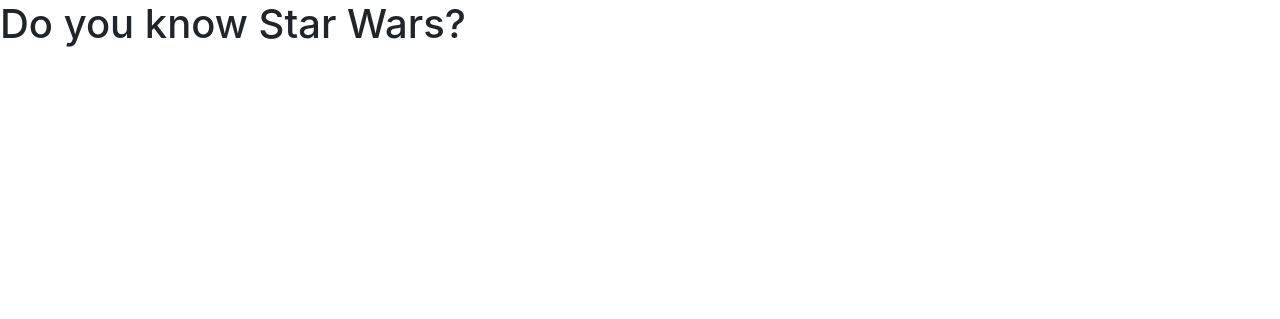
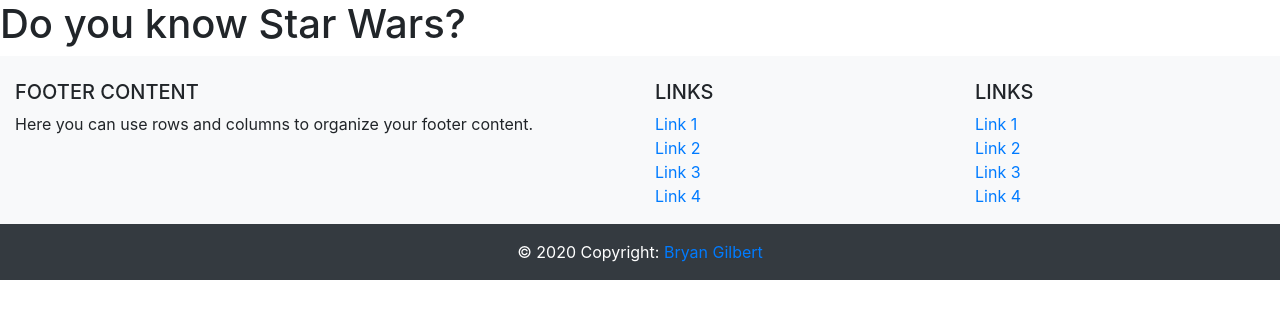
Before and after one commit to Defalt42/star-wars-app, a Flask app: page / in a window 1280 px wide. Shown: the part 56-375 px from the top of the page. Run offline with Flask 2, Linux system fonts and the light colour scheme; some libraries are stand-ins or nearby versions.

Commit message:
Create footer

```diff
--- a/starwarsapp/templates/base.html
+++ b/starwarsapp/templates/base.html
@@ -12,7 +12,7 @@
     </head>
     <body>
         <header>
-            <nav class="navbar navbar-expand-lg navbar-light bg-light">
+            <nav class="navbar sticky-top navbar-expand-lg navbar-light bg-light">
                 <a class="navbar-brand" href="#">Navbar</a>
                 <button class="navbar-toggler" type="button" data-toggle="collapse" data-target="#navbarNav"
                     aria-controls="navbarNav" aria-expanded="false" aria-label="Toggle navigation">
@@ -30,9 +30,72 @@
         <main>
             {% block content %}{% endblock %}
         </main>
-        <footer>
+        <!-- Footer -->
+        <footer class="page-footer font-small bg-light pt-4">
+            <!-- Footer Links -->
+            <div class="container-fluid text-center text-md-left">
+                <!-- Grid row -->
+                <div class="row">
+                    <!-- Grid column -->
+                    <div class="col-md-6 mt-md-0 mt-3">
+                        <!-- Content -->
+                        <h5 class="text-uppercase">Footer Content</h5>
+                        <p>Here you can use rows and columns to organize your footer content.</p>
+                    </div>
+                    <!-- Grid column -->
+                    <hr class="clearfix w-100 d-md-none pb-3">
+                    <!-- Grid column -->
+                    <div class="col-md-3 mb-md-0 mb-3">
+                        <!-- Links -->
+                        <h5 class="text-uppercase">Links</h5>
+                        <ul class="list-unstyled">
+                            <li>
+                                <a href="#!">Link 1</a>
+                            </li>
+                            <li>
+                                <a href="#!">Link 2</a>
+                            </li>
+                            <li>
+                                <a href="#!">Link 3</a>
+                            </li>
+                            <li>
+                                <a href="#!">Link 4</a>
+                            </li>
+                        </ul>
+                    </div>
+                    <!-- Grid column -->
 
+                    <!-- Grid column -->
+                    <div class="col-md-3 mb-md-0 mb-3">
+                        <!-- Links -->
+                        <h5 class="text-uppercase">Links</h5>
+                        <ul class="list-unstyled">
+                            <li>
+                                <a href="#!">Link 1</a>
+                            </li>
+                            <li>
+                                <a href="#!">Link 2</a>
+                            </li>
+                            <li>
+                                <a href="#!">Link 3</a>
+                            </li>
+                            <li>
+                                <a href="#!">Link 4</a>
+                            </li>
+                        </ul>
+                    </div>
+                    <!-- Grid column -->
+                </div>
+                <!-- Grid row -->
+            </div>
+            <!-- Footer Links -->
+            <!-- Copyright -->
+            <div class="footer-copyright text-center py-3 bg-dark text-white">© 2020 Copyright:
+                <a href="#"> Bryan Gilbert</a>
+            </div>
+            <!-- Copyright -->
         </footer>
+        <!-- Footer -->
 
         <!-- jQuery first, then Popper.js, then Bootstrap JS -->
         <script src="https://code.jquery.com/jquery-3.4.1.min.js" integrity="sha256-CSXorXvZcTkaix6Yvo6HppcZGetbYMGWSFlBw8HfCJo=" crossorigin="anonymous"></script>
```
